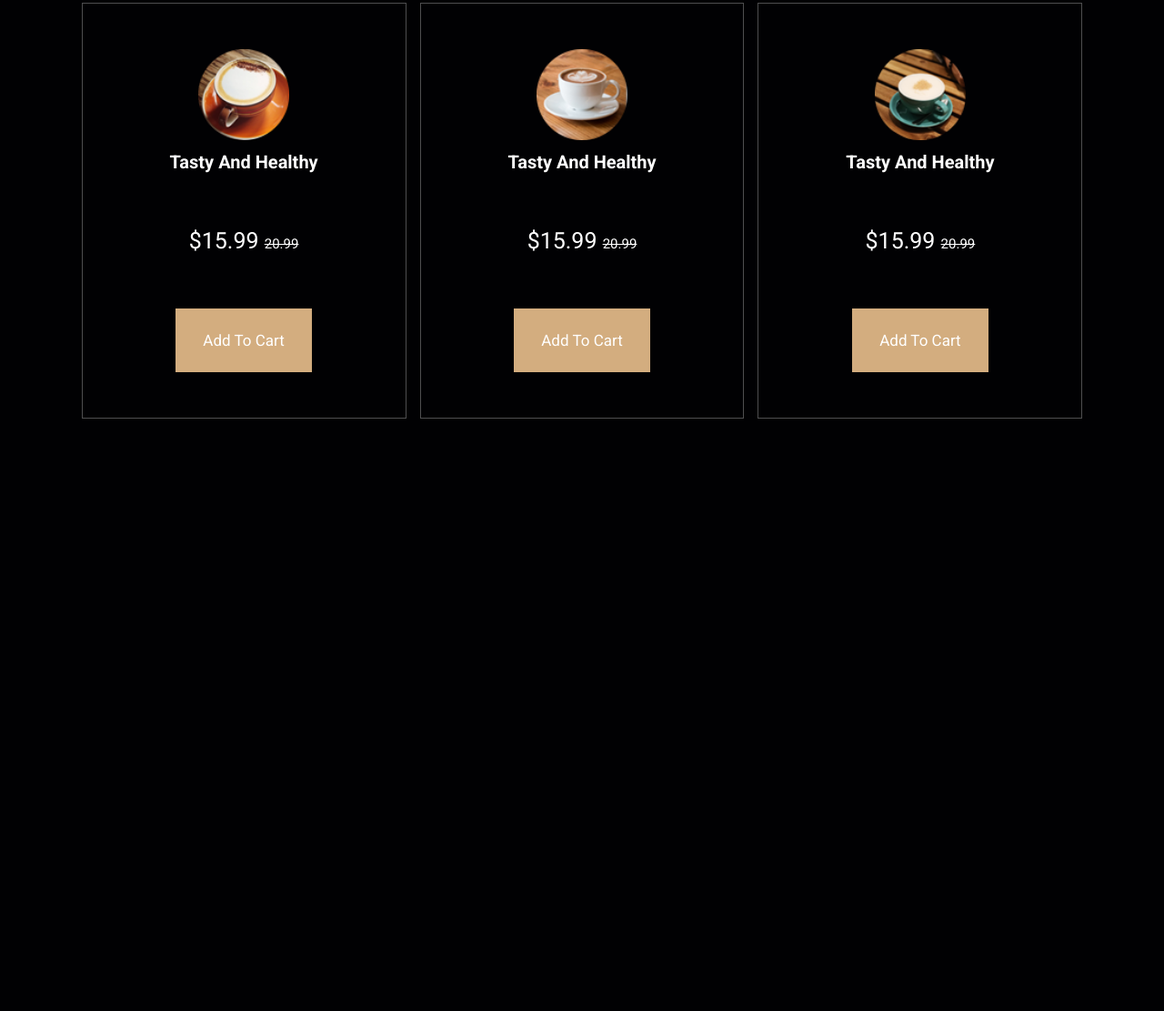
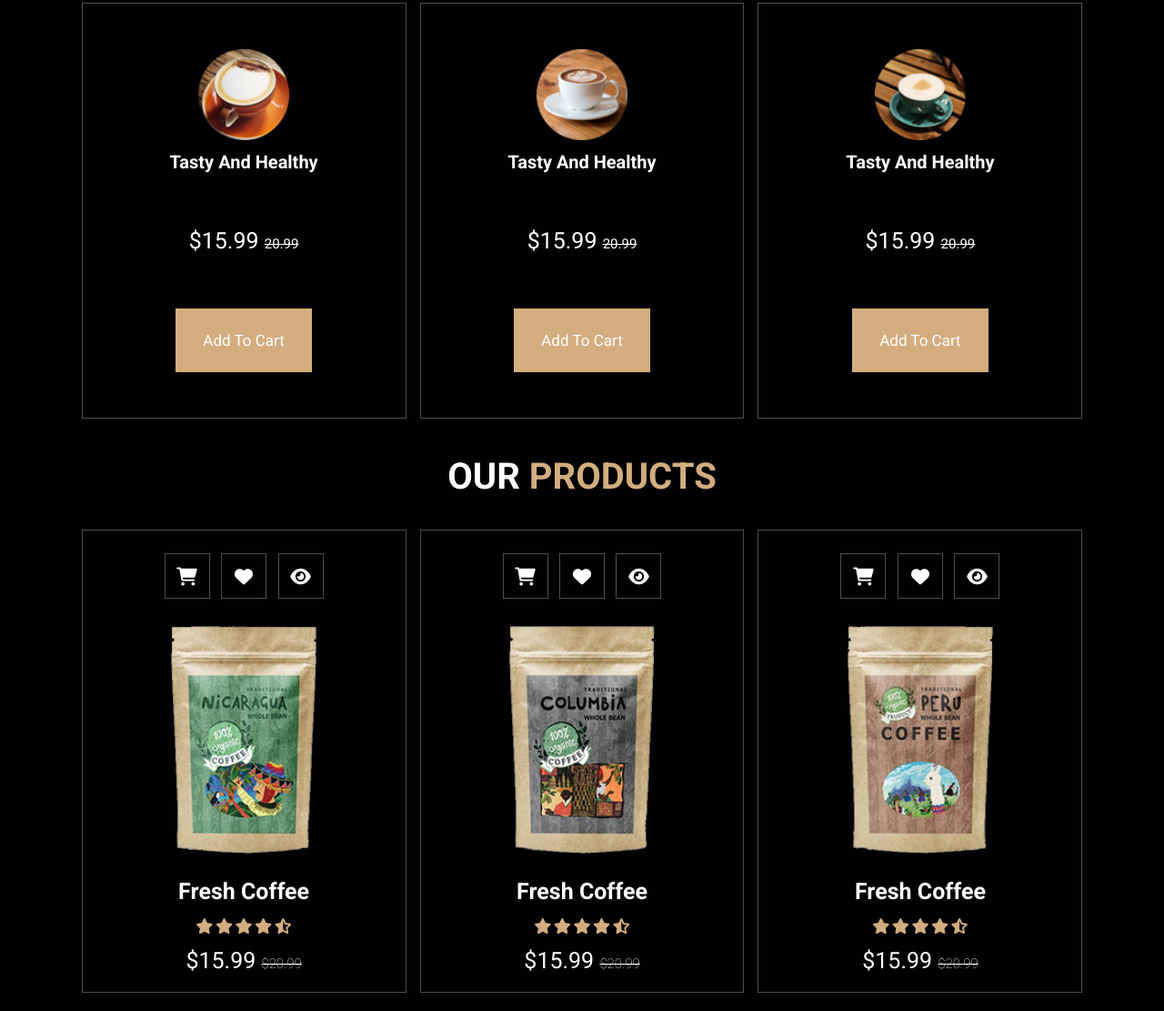
Before and after one commit to Tsikobadze369/Coffee-Shop, a plain HTML site: page index.html in a window 1280 px wide. Shown: the part 1918-3029 px from the top of the page at 91% size. Before the commit the page ends 2398 px from the top, so only its background shows below. Drawn offline with Linux system fonts and the light colour scheme.

Commit message:
Products section

```diff
--- a/index.html
+++ b/index.html
@@ -163,6 +163,77 @@
     </section>
 
     <!-- Menu section,end -->
+
+    <!-- Products section,start -->
+    <section class="products" id="products">
+      <h1 class="heading">our <span>products</span></h1>
+      <div class="box-container">
+        <div class="box">
+          <div class="icons">
+            <a href="#" class="fas fa-shopping-cart"></a>
+            <a href="#" class="fas fa-heart"></a>
+            <a href="#" class="fas fa-eye"></a>
+          </div>
+          <div class="image">
+            <img src="./images/product-1.png" alt="" />
+          </div>
+          <div class="content">
+            <h3>fresh coffee</h3>
+            <div class="stars">
+              <i class="fas fa-star"></i>
+              <i class="fas fa-star"></i>
+              <i class="fas fa-star"></i>
+              <i class="fas fa-star"></i>
+              <i class="fas fa-star-half-alt"></i>
+            </div>
+            <div class="price">$15.99 <span>$20.99</span></div>
+          </div>
+        </div>
+        <div class="box">
+          <div class="icons">
+            <a href="#" class="fas fa-shopping-cart"></a>
+            <a href="#" class="fas fa-heart"></a>
+            <a href="#" class="fas fa-eye"></a>
+          </div>
+          <div class="image">
+            <img src="./images/product-2.png" alt="" />
+          </div>
+          <div class="content">
+            <h3>fresh coffee</h3>
+            <div class="stars">
+              <i class="fas fa-star"></i>
+              <i class="fas fa-star"></i>
+              <i class="fas fa-star"></i>
+              <i class="fas fa-star"></i>
+              <i class="fas fa-star-half-alt"></i>
+            </div>
+            <div class="price">$15.99 <span>$20.99</span></div>
+          </div>
+        </div>
+        <div class="box">
+          <div class="icons">
+            <a href="#" class="fas fa-shopping-cart"></a>
+            <a href="#" class="fas fa-heart"></a>
+            <a href="#" class="fas fa-eye"></a>
+          </div>
+          <div class="image">
+            <img src="./images/product-3.png" alt="" />
+          </div>
+          <div class="content">
+            <h3>fresh coffee</h3>
+            <div class="stars">
+              <i class="fas fa-star"></i>
+              <i class="fas fa-star"></i>
+              <i class="fas fa-star"></i>
+              <i class="fas fa-star"></i>
+              <i class="fas fa-star-half-alt"></i>
+            </div>
+            <div class="price">$15.99 <span>$20.99</span></div>
+          </div>
+        </div>
+      </div>
+    </section>
+    <!-- Products section,end -->
     <script src="./main.js"></script>
   </body>
 </html>
--- a/style.css
+++ b/style.css
@@ -250,6 +250,55 @@ section {
   color: var(--black);
 }
 
+.products .box-container {
+  display: grid;
+  grid-template-columns: repeat(auto-fit, minmax(30rem, 1fr));
+  gap: 1.5rem;
+}
+.products .box-container .box {
+  text-align: center;
+  border: var(--border);
+  padding: 2rem;
+}
+.products .box-container .box .icons a {
+  height: 5rem;
+  width: 5rem;
+  line-height: 5rem;
+  font-size: 2rem;
+  border: var(--border);
+  color: #fff;
+  margin: 0.5rem;
+}
+.products .box-container .box .icons a:hover {
+  background: var(--main-color);
+}
+.products .box-container .box .image {
+  padding: 2.5rem 0;
+}
+.products .box-container .box .image img {
+  height: 25rem;
+}
+
+.products .box-container .box .content h3 {
+  color: #fff;
+  font-size: 2.5rem;
+}
+.products .box-container .box .content .stars {
+  padding: 1.5rem;
+}
+.products .box-container .box .content .stars i {
+  font-size: 1.7rem;
+  color: var(--main-color);
+}
+.products .box-container .box .content .price {
+  color: #fff;
+  font-size: 2.5rem;
+}
+.products .box-container .box .content .price span {
+  text-decoration: line-through;
+  font-weight: lighter;
+  font-size: 1.5rem;
+}
 @media (max-width: 991px) {
   html {
     font-size: 55%;
```
